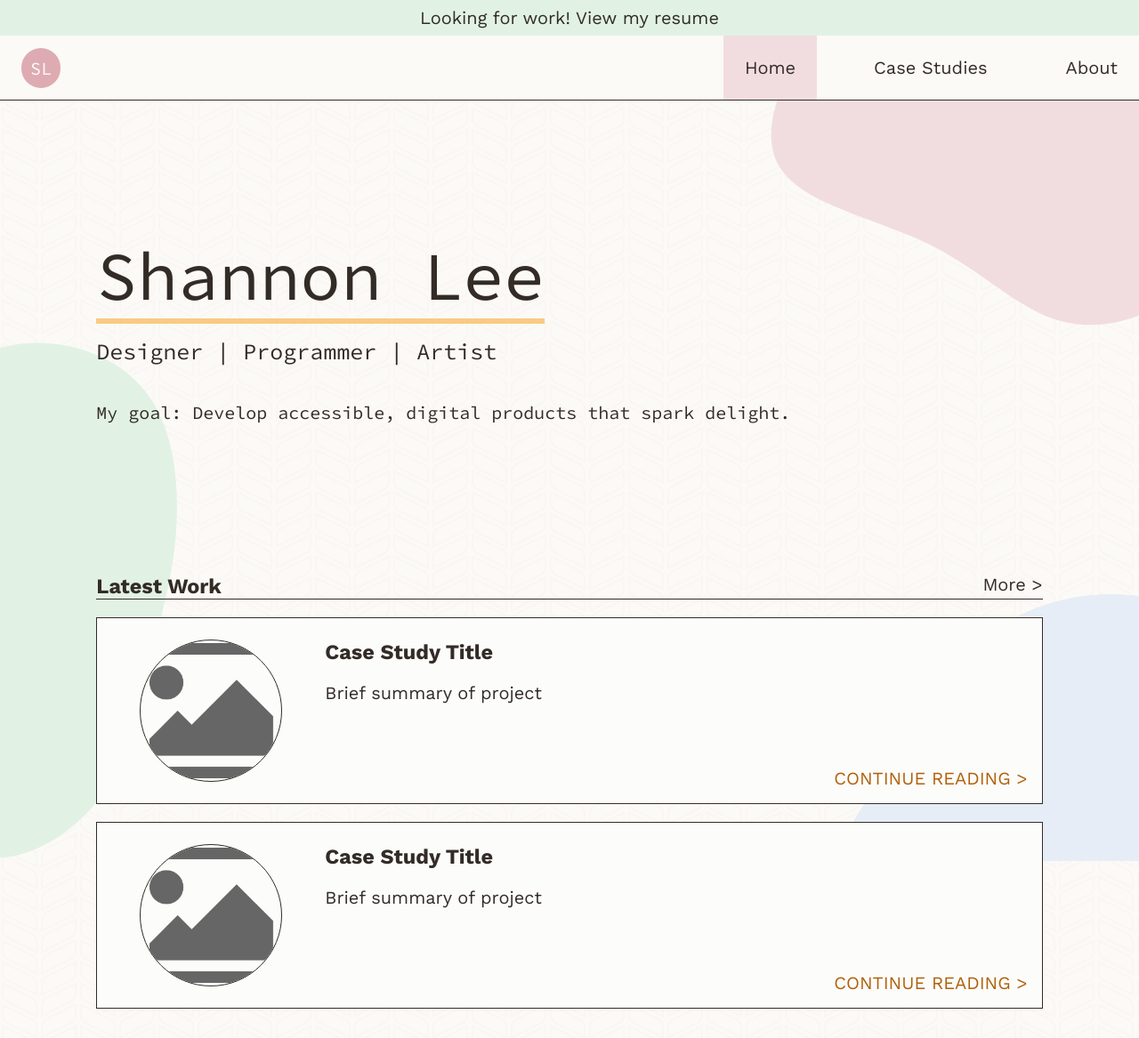
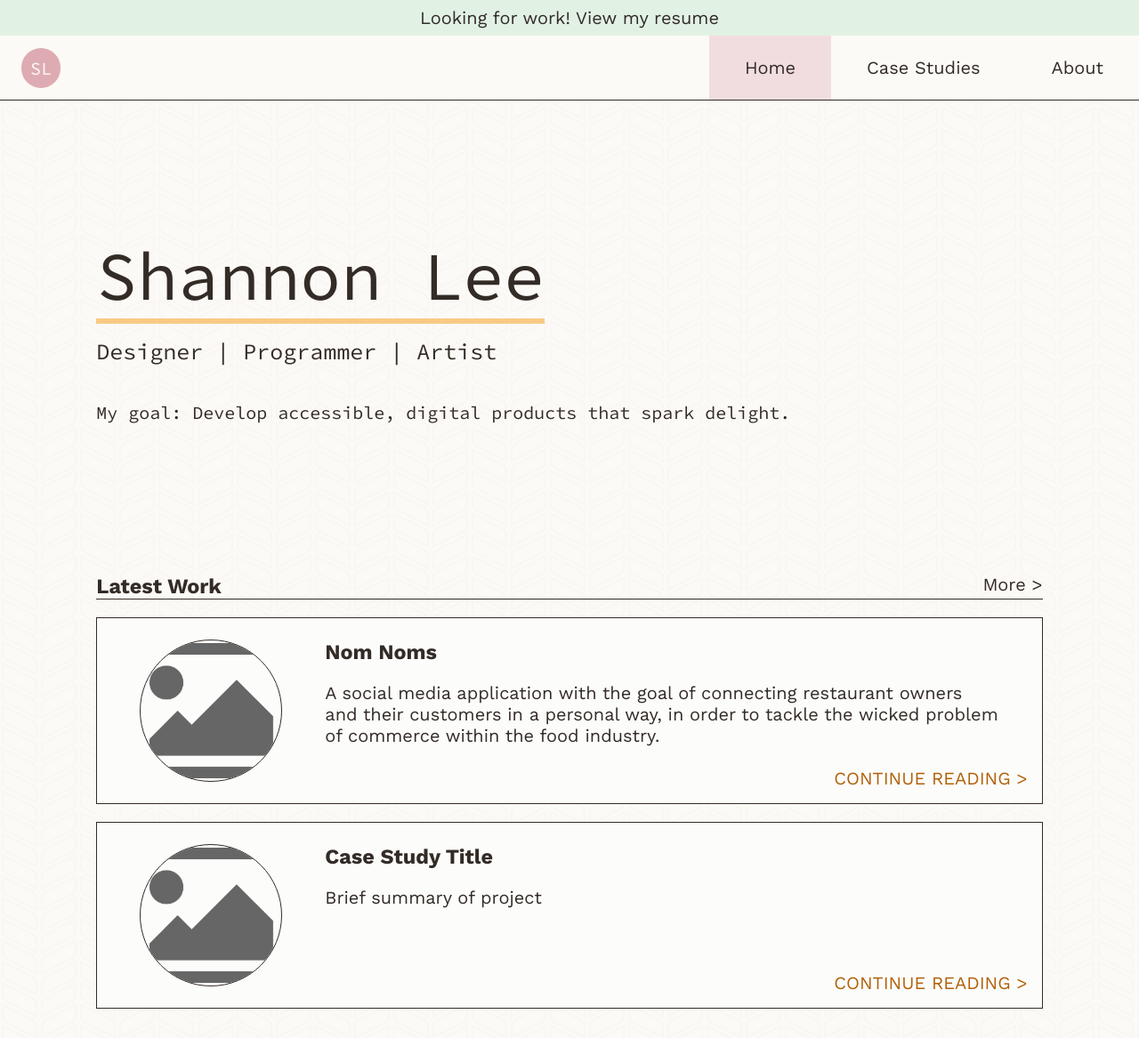
Before and after one commit to Leest1/leest1.github.io_2022, a PHP site: page / in a window 1280 px wide. Shown: the top 1167 px of the page at 89% size. Run offline with PHP 8.4, Linux system fonts and the light colour scheme.

Commit message:
mobile first: primary-nav, footer

```diff
--- a/index.html
+++ b/index.html
@@ -27,11 +27,22 @@
   <body>
     <div class="banner">Looking for work! <a href="">View my resume</a></div>
     <header class="primary-navigation">
-      <a href="" class="logo">SL</a>
-      <nav>
-        <a href="./index.html" class="active">Home</a>
-        <a href="">Case Studies</a>
-        <a href="./about.html">About</a>
+      <div class="row justify-space-between">
+        <a href="" class="logo">SL</a>
+        <a href="#menu" class="align-self-center menu-toggle" id="menu-toggle" aria-label="Open the menu">
+          <span aria-hidden="true" class="fa-solid fa-bars fa-2x">
+          </span>
+        </a>
+      </div>
+      <nav id="primary-nav-list" class="primary-nav-list">
+        <ul>
+          <li class="active"><a href="./index.html">
+            Home</a></li>
+          <li><a href="">
+            Case Studies</a></li>
+          <li><a href="./about.html">
+            About</a></li>
+        </ul>
       </nav>
     </header>
     <div class="container">
@@ -51,8 +62,12 @@
           <div class="card-small">
             <img src="assets/default-image.png" />
             <div>
-              <h1>Case Study Title</h1>
-              <p>Brief summary of project</p>
+              <h1>Nom Noms</h1>
+              <p>
+                A social media application with the goal of connecting restaurant owners and
+                their customers in a personal way, in order to tackle
+                the wicked problem of commerce within the food industry.
+              </p>
             </div>
             <a href="" class="cta-link">CONTINUE READING ></a>
           </div>
@@ -91,35 +106,80 @@
         </section>
       </article>
     </div>
-    <footer class="mt-180 row justify-space-between align-items-center">
-      <div>
-        SHANNON LEE
-      </div>
+    <footer class="mt-180">
+      <div class="">SHANNON LEE</div>
       <div class="column align-items-center">
         <div class="row g-25">
-          <a href=""><span aria-hidden="true" class="fa-brands fa-linkedin fa-2x"></span></a>
-          <a href=""><span aria-hidden="true" class="fa-brands fa-dribbble-square fa-2x"></span></a>
-          <a href=""><span aria-hidden="true" class="fa-brands fa-github-square fa-2x"></span></a>
+          <a href="">
+            <span aria-hidden="true" class="fa-brands fa-linkedin fa-2x">
+            </span>
+          </a>
+          <a href="">
+            <span
+              aria-hidden="true"
+              class="fa-brands fa-dribbble-square fa-2x">
+            </span>
+          </a>
+          <a href="">
+            <span
+              aria-hidden="true"
+              class="fa-brands fa-github-square fa-2x">
+            </span>
+          </a>
         </div>
         <p><u>shannontlee96@gmail.com</u></p>
       </div>
     </footer>
   </body>
-  <div class="background">
+  <!-- <div class="background">
+    <div class="line blob-top-nav">
+      <svg
+        viewBox="0 0 500 500"
+        xmlns="http://www.w3.org/2000/svg"
+        id="line-home"
+      >
+        <path
+          d="M426,2 q-1,138 -179,161 q-198,28 -230,95 c-15,24 4,54 40,20 c28,-34 -15,-40 -33,-7 c-23,31 0,76 26,101 c44,45 165,41 257,43 c93,4 145,38 153,85"
+          stroke="#F6A42C"
+          stroke-width="1"
+          stroke-linejoin="round"
+          fill="transparent"
+          transform="translate(0 0)"
+        />
+        <path
+          d="M427,51 c3,-19 34,-29 58,-26 c-4,48 -46,54 -64,37 c13,-2 18,-22 42,-18"
+          stroke="#F6A42C"
+          stroke-linejoin="round"
+          fill="transparent"
+        />
+      </svg>
+    </div>
     <div class="blob blob-right blob-top-0">
       <svg viewBox="0 0 200 200" xmlns="http://www.w3.org/2000/svg">
-        <path fill="#F1DDE0" d="M33.8,-52.9C42.5,-40.2,47.4,-28.6,50.6,-16.9C53.8,-5.1,55.4,6.7,54.3,20C53.2,33.2,49.3,47.9,39.8,57.7C30.3,67.5,15.1,72.4,2.4,69.1C-10.4,65.8,-20.7,54.3,-36.5,46.5C-52.3,38.8,-73.6,34.8,-80.2,23.9C-86.9,12.9,-78.8,-5,-67.9,-17C-57,-28.9,-43.3,-34.9,-31.5,-46.6C-19.8,-58.4,-9.9,-75.9,1.3,-77.8C12.5,-79.6,25.1,-65.7,33.8,-52.9Z" transform="translate(175 25)" />
+        <path
+          fill="#F1DDE0"
+          d="M33.8,-52.9C42.5,-40.2,47.4,-28.6,50.6,-16.9C53.8,-5.1,55.4,6.7,54.3,20C53.2,33.2,49.3,47.9,39.8,57.7C30.3,67.5,15.1,72.4,2.4,69.1C-10.4,65.8,-20.7,54.3,-36.5,46.5C-52.3,38.8,-73.6,34.8,-80.2,23.9C-86.9,12.9,-78.8,-5,-67.9,-17C-57,-28.9,-43.3,-34.9,-31.5,-46.6C-19.8,-58.4,-9.9,-75.9,1.3,-77.8C12.5,-79.6,25.1,-65.7,33.8,-52.9Z"
+          transform="translate(175 25)"
+        />
       </svg>
     </div>
     <div class="blob blob-left blob-top-25">
       <svg viewBox="0 0 200 200" xmlns="http://www.w3.org/2000/svg">
-        <path fill="#E1F2E5" d="M42.3,-62.8C51.3,-51.7,52.5,-34.6,51.5,-20.8C50.4,-6.9,46.9,3.6,44.4,15.3C41.8,27,40.1,39.9,32.8,51.5C25.6,63.2,12.8,73.5,-0.4,74.1C-13.7,74.7,-27.4,65.6,-40.4,55.9C-53.3,46.1,-65.6,35.7,-70.3,22.5C-74.9,9.4,-72,-6.5,-65.1,-19.1C-58.2,-31.7,-47.4,-41,-35.9,-51.2C-24.3,-61.5,-12.2,-72.7,2.3,-75.8C16.7,-78.9,33.4,-73.9,42.3,-62.8Z" transform="translate(0 125)" />
+        <path
+          fill="#E1F2E5"
+          d="M42.3,-62.8C51.3,-51.7,52.5,-34.6,51.5,-20.8C50.4,-6.9,46.9,3.6,44.4,15.3C41.8,27,40.1,39.9,32.8,51.5C25.6,63.2,12.8,73.5,-0.4,74.1C-13.7,74.7,-27.4,65.6,-40.4,55.9C-53.3,46.1,-65.6,35.7,-70.3,22.5C-74.9,9.4,-72,-6.5,-65.1,-19.1C-58.2,-31.7,-47.4,-41,-35.9,-51.2C-24.3,-61.5,-12.2,-72.7,2.3,-75.8C16.7,-78.9,33.4,-73.9,42.3,-62.8Z"
+          transform="translate(0 125)"
+        />
       </svg>
     </div>
     <div class="blob blob-right blob-top-25">
       <svg viewBox="0 0 200 200" xmlns="http://www.w3.org/2000/svg">
-        <path fill="#E6EDF6" d="M38.2,-48.9C50.3,-43.8,61.4,-33.7,59.8,-23.1C58.3,-12.5,44,-1.4,36.9,9.4C29.8,20.2,29.9,30.7,24.9,41.8C20,53,10,64.7,-0.5,65.4C-11,66.1,-22.1,55.9,-34.5,47.2C-46.9,38.5,-60.6,31.3,-61,21.8C-61.3,12.3,-48.3,0.4,-40.4,-9.9C-32.6,-20.1,-29.9,-28.8,-24,-35.9C-18.2,-43,-9.1,-48.6,2,-51.3C13.1,-54.1,26.1,-54,38.2,-48.9Z" transform="translate(175 175)" />
+        <path
+          fill="#E6EDF6"
+          d="M38.2,-48.9C50.3,-43.8,61.4,-33.7,59.8,-23.1C58.3,-12.5,44,-1.4,36.9,9.4C29.8,20.2,29.9,30.7,24.9,41.8C20,53,10,64.7,-0.5,65.4C-11,66.1,-22.1,55.9,-34.5,47.2C-46.9,38.5,-60.6,31.3,-61,21.8C-61.3,12.3,-48.3,0.4,-40.4,-9.9C-32.6,-20.1,-29.9,-28.8,-24,-35.9C-18.2,-43,-9.1,-48.6,2,-51.3C13.1,-54.1,26.1,-54,38.2,-48.9Z"
+          transform="translate(175 175)"
+        />
       </svg>
     </div>
-  </div>
+  </div> -->
 </html>
--- a/style/_background.scss
+++ b/style/_background.scss
@@ -4,6 +4,14 @@
     position: absolute;
     min-width: 60vw;
     height: 100vh;
+    z-index: -2;
+    transform-origin: 50% 50%;
+}
+
+.line {
+    position: absolute;
+    width: 100vw;
+    height: 80vh;
     z-index: -1;
     transform-origin: 50% 50%;
 }
@@ -12,12 +20,20 @@
     right: 0;
 }
 
+.blob-left-15 {
+    left: 15%
+}
+
 .blob-left {
     left: 0;
 }
 
 .blob-top-0 {
     top: 0;
+}
+
+.blob-top-nav {
+    top: 104px;
 }
 
 .blob-top-25 {
--- /dev/null
+++ b/style/_laptop.scss
@@ -0,0 +1,4 @@
+// large screen | laptop & landscape tablet & larger
+
+@media screen and (min-width: 992px) {
+}
--- a/style/_mixins.scss
+++ b/style/_mixins.scss
@@ -2,3 +2,11 @@
     // to switch to a different scale, change 1.25 to something else
     font-size: ($default-font-size * math.pow(1.25, $multiplier));
 }
+
+@mixin border-bottom {
+    border-bottom: 1px solid $black;
+}
+
+@mixin border-top {
+    border-top: 1px solid $black;
+}
--- /dev/null
+++ b/style/_tablet.scss
@@ -0,0 +1,32 @@
+// medium screen | tablet & landscape mobile
+
+@media screen and (min-width: 768px) {
+    .primary-navigation {
+        flex-direction: row;
+
+        .menu-toggle {
+            display:none;
+        }
+
+        .primary-nav-list {
+            display: block !important;
+        }
+
+        nav {
+            border: none;
+            ul {
+                flex-direction: row;
+
+                li {
+                    width:auto;
+                }
+            }
+        }
+
+
+    }
+
+    footer {
+        flex-direction: row;
+    }
+}
--- a/style/_variables.scss
+++ b/style/_variables.scss
@@ -3,6 +3,7 @@ $black: #332B26;
 $white: #FCFCFB;
 
 $primary-main: #FCFAF6;
+$primary-main-tint: #f4efee;
 
 $pink-default: #DEABB2;
 $pink-light: #F1DDE0;
--- a/style/main.css
+++ b/style/main.css
@@ -68,6 +68,14 @@
   position: absolute;
   min-width: 60vw;
   height: 100vh;
+  z-index: -2;
+  transform-origin: 50% 50%;
+}
+
+.line {
+  position: absolute;
+  width: 100vw;
+  height: 80vh;
   z-index: -1;
   transform-origin: 50% 50%;
 }
@@ -76,12 +84,20 @@
   right: 0;
 }
 
+.blob-left-15 {
+  left: 15%;
+}
+
 .blob-left {
   left: 0;
 }
 
 .blob-top-0 {
   top: 0;
+}
+
+.blob-top-nav {
+  top: 104px;
 }
 
 .blob-top-25 {
@@ -181,10 +197,10 @@ section {
 
 header {
   font-size: 1.25rem;
+  border-bottom: 1px solid #332B26;
   display: flex;
   flex-direction: row;
   justify-content: space-between;
-  border-bottom: 1px solid #332B26;
 }
 header a {
   align-self: baseline;
@@ -196,21 +212,44 @@ header a {
 
 .primary-navigation {
   background-color: #FCFAF6;
+  flex-direction: column;
 }
 .primary-navigation .logo {
   margin: 0 1.5rem;
   align-self: center;
 }
+.primary-navigation .menu-toggle {
+  padding: 1rem 2.5rem;
+}
+.primary-navigation .primary-nav-list {
+  display: none;
+}
 .primary-navigation nav {
+  border-top: 1px solid #332B26;
+}
+.primary-navigation nav ul {
+  list-style: none;
+  margin: 0;
+  padding: 0;
   display: flex;
-  flex-direction: row;
-  align-self: center;
-  gap: 2.5rem;
+  flex-direction: column;
+  align-items: center;
 }
-.primary-navigation nav a {
-  padding: 1.5rem 1.5rem;
+.primary-navigation nav ul li {
+  width: 100%;
+}
+.primary-navigation nav ul li:hover {
+  background-color: #f4efee;
+}
+.primary-navigation nav ul li a {
+  display: block;
+  width: 100%;
+  padding: 1.5rem 2.5rem;
 }
 .primary-navigation nav .active {
+  background-color: #F1DDE0;
+}
+.primary-navigation nav .active:hover {
   background-color: #F1DDE0;
 }
 
@@ -269,6 +308,11 @@ header a {
 
 footer {
   border-top: 1px solid #332B26;
+  display: flex;
+  flex-direction: column;
+  justify-content: space-between;
+  align-items: center;
+  gap: 3rem;
   background-color: #FCFAF6;
   padding: 3rem 5rem;
 }
@@ -281,6 +325,35 @@ footer {
   color: #B16007;
 }
 
+.hide {
+  display: none !important;
+}
+
 h1 {
   margin: 0;
+}
+
+@media screen and (min-width: 768px) {
+  .primary-navigation {
+    flex-direction: row;
+  }
+  .primary-navigation .menu-toggle {
+    display: none;
+  }
+  .primary-navigation .primary-nav-list {
+    display: block !important;
+  }
+  .primary-navigation nav {
+    border: none;
+  }
+  .primary-navigation nav ul {
+    flex-direction: row;
+  }
+  .primary-navigation nav ul li {
+    width: auto;
+  }
+
+  footer {
+    flex-direction: row;
+  }
 }/*# sourceMappingURL=main.css.map */
--- a/style/main.scss
+++ b/style/main.scss
@@ -57,11 +57,11 @@ section {
 
 header {
     @include fontSizeScaler(1);
+    @include border-bottom;
 
     display: flex;
     flex-direction: row;
     justify-content: space-between;
-    border-bottom: 1px solid $black;
 
     a {
         align-self: baseline;
@@ -76,24 +76,54 @@ header {
 // primary-navigation
 .primary-navigation {
     background-color: $primary-main;
+    flex-direction: column;
 
     .logo {
         margin: 0 1.5rem;
         align-self: center;
     }
 
+    .menu-toggle {
+        padding: 1rem 2.5rem;
+    }
+
+    .primary-nav-list {
+        display: none;
+    }
+
     nav {
-        display: flex;
-        flex-direction: row;
-        align-self: center;
-        gap: 2.5rem;
+        @include border-top;
 
-        a {
-            padding: 1.5rem 1.5rem;
+        ul {
+            list-style: none;
+            margin: 0;
+            padding: 0;
+
+            display: flex;
+            flex-direction: column;
+            align-items: center;
+
+            li {
+                width:100%;
+
+                &:hover {
+                    background-color: $primary-main-tint;
+                }
+
+                a {
+                    display: block;
+                    width: 100%;
+                    padding: 1.5rem 2.5rem;
+                }
+            }
         }
 
         .active {
             background-color: $pink-light;
+
+            &:hover {
+                background-color: $pink-light;
+            }
         }
     }
 }
@@ -161,8 +191,15 @@ header {
 
 // FOOTER
 footer {
-    border-top: 1px solid $black;
+    @include border-top;
+    display: flex;
+    flex-direction: column;
+    justify-content: space-between;
+    align-items: center;
+    gap: 3rem;
+
     background-color: $primary-main;
+
     padding: 3rem 5rem;
 }
 
@@ -175,7 +212,15 @@ footer {
     color: $accent-text;
 }
 
+.hide {
+    display: none !important;
+}
+
 // HEADER TEXT
 h1 {
     margin: 0;
 }
+
+// RESPONSIVE
+@import "tablet";
+@import "laptop";
```
Also changed, not shown: jquery.js (+24 -0 lines), 1 other file.
